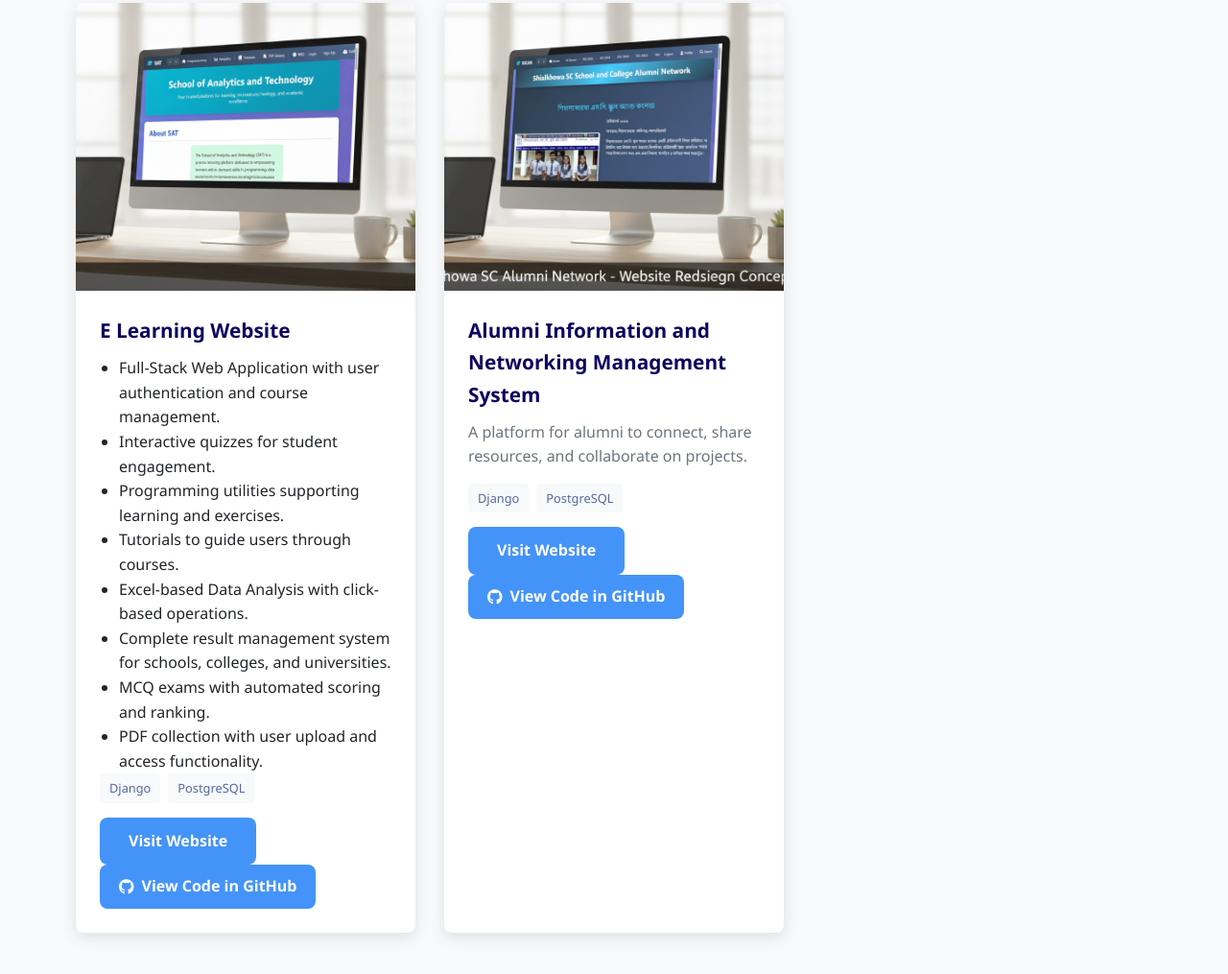
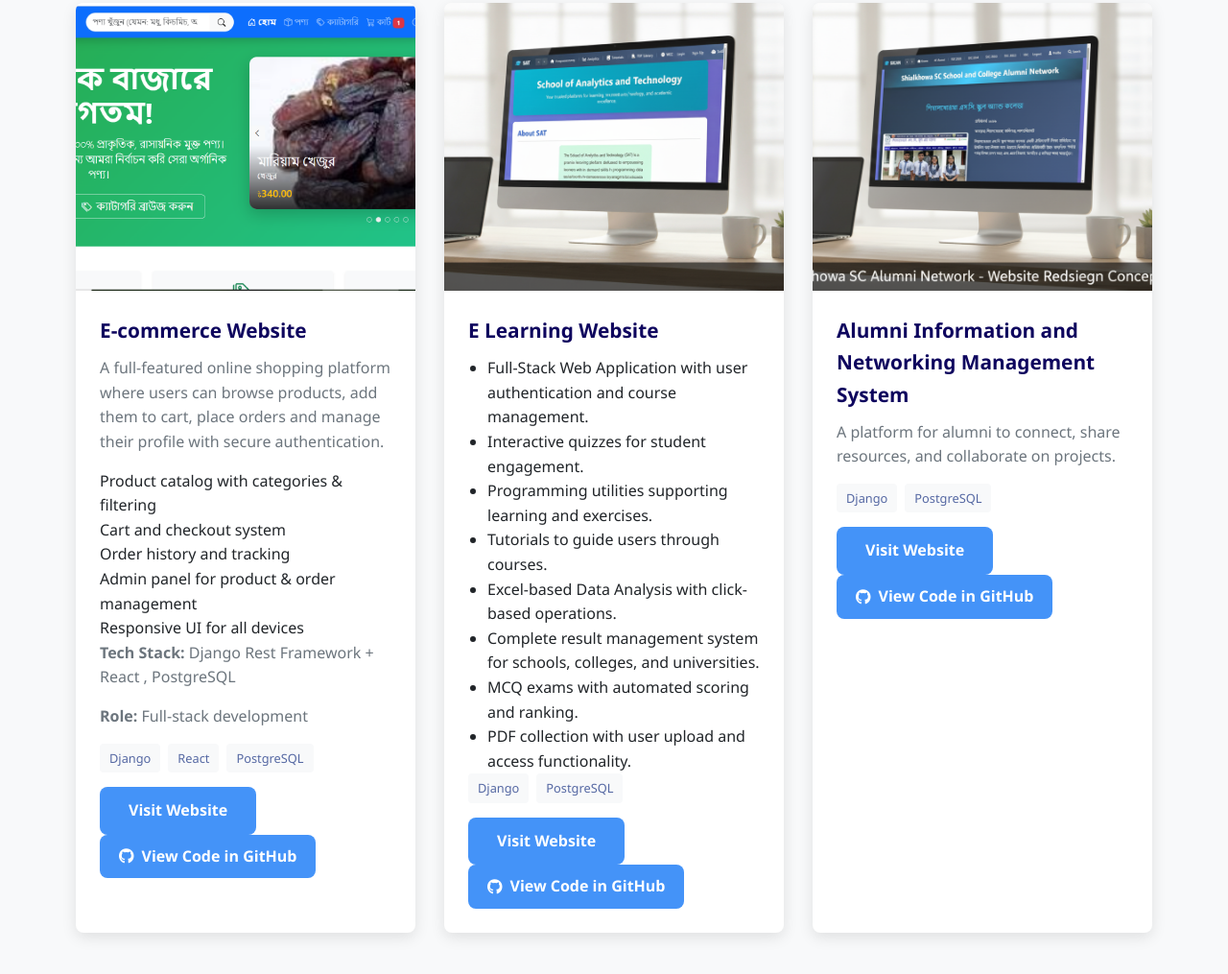
Before and after one commit to rezasdsju/portfolium, a plain HTML site: page index.html in a window 1280 px wide. Shown: the part 2265-3280 px from the top of the page at 96% size. Drawn offline with Linux system fonts and the light colour scheme.

Commit message:
a new project added

```diff
--- a/index.html
+++ b/index.html
@@ -1064,7 +1064,7 @@
         <div class="container">
             <div class="stats-container">
                 <div class="stat-item">
-                    <div class="stat-number" data-count="2">0</div>
+                    <div class="stat-number" data-count="3">0</div>
                     <div class="stat-text">Projects Completed</div>
                 </div>
                 <div class="stat-item">
@@ -1084,6 +1084,47 @@
             </div>
 
             <div class="projects-grid">
+                <div class="project-card">
+                    <div class="project-img">
+                        <img src="assets/org.png" alt="Alumni Network Project" style="width:100%;height:100%;object-fit:cover;">
+
+                        <div class="project-overlay">
+                            <div class="project-links">
+                                <a href="https://organic.satbeta.top" class="project-link" target="_blank"><i class="fas fa-external-link-alt"></i></a>
+                                <a href="https://github.com/rezasdsju" class="project-link" target="_blank"><i class="fab fa-github"></i></a>
+                            </div>
+                        </div>
+                    </div>
+                    <div class="project-info">
+<h3>E-commerce Website</h3>
+<p>
+  A full-featured online shopping platform where users can browse products,
+  add them to cart, place orders and manage their profile with secure authentication.
+</p>
+<ul>
+  <li>Product catalog with categories & filtering</li>
+  <li>Cart and checkout system</li>
+  <!--<li>User login & registration (JWT / Firebase / Django Auth)</li>-->
+  <li>Order history and tracking</li>
+  <li>Admin panel for product & order management</li>
+  <li>Responsive UI for all devices</li>
+</ul>
+<p><strong>Tech Stack:</strong> Django Rest Framework + React , PostgreSQL</p>
+<p><strong>Role:</strong> Full-stack development</p>
+
+
+                        <div class="project-tech">
+                            <span class="tech-tag">Django</span>
+                            <span class="tech-tag">React</span>
+                            <span class="tech-tag">PostgreSQL</span>
+                        </div>
+                        <a href="https://organic.satbeta.top/" class="btn" target="_blank">Visit Website</a>
+                    <a href="https://github.com/rezasdsju/Emarket_public" class="profile-link" target="_blank">
+                        <i class="fab fa-github"></i>
+                        View Code in GitHub
+                    </a>
+                    </div>
+                </div>
                 <div class="project-card">
                     <div class="project-img">
                         <img src="assets/satbeta.png" alt="E-Learning Project" style="width:100%;height:100%;object-fit:cover;">
@@ -1145,31 +1186,9 @@
                     </a>
                     </div>
                 </div>
-                <!--
-                <div class="project-card">
-                    <div class="project-img">
-                        <img src="assets/jubsc4.png" alt="Alumni Network Project" style="width:100%;height:100%;object-fit:cover;">
-
-                        <div class="project-overlay">
-                            <div class="project-links">
-                                <a href="https://sscan.top" class="project-link" target="_blank"><i class="fas fa-external-link-alt"></i></a>
-                                <a href="https://github.com/rezasdsju" class="project-link" target="_blank"><i class="fab fa-github"></i></a>
-                            </div>
-                        </div>
-                    </div>
-                    <div class="project-info">
-                        <h3>E-commerce Marketplace</h3>
-                        <p>A platform for buying and selling products, with user authentication and payment integration.</p>
-                        <p>The project is still under development.</p>
-                        <div class="project-tech">
-                            <span class="tech-tag">Django</span>
-                            <span class="tech-tag">React</span>
-                            <span class="tech-tag">PostgreSQL</span>
-                        </div>
-                        <a href="#" class="btn" target="_blank">Visit Website</a>
-                    </div>
-                </div>
-                -->
+
+
+
             </div>
         </div>
     </section>
```
Also changed, not shown: assets/org.png (added).
